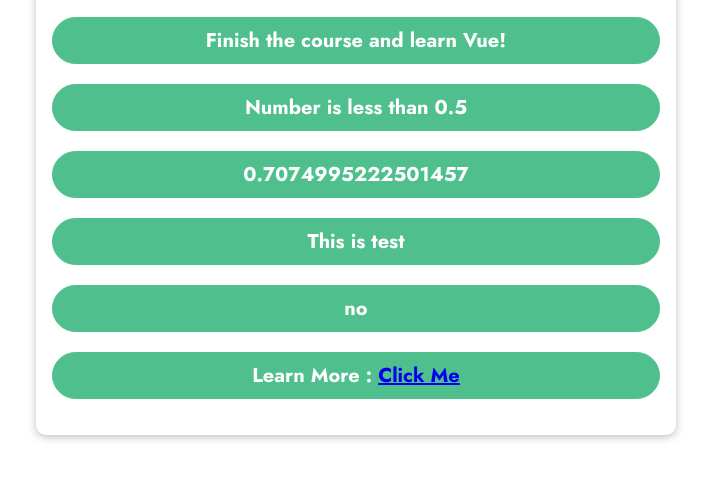
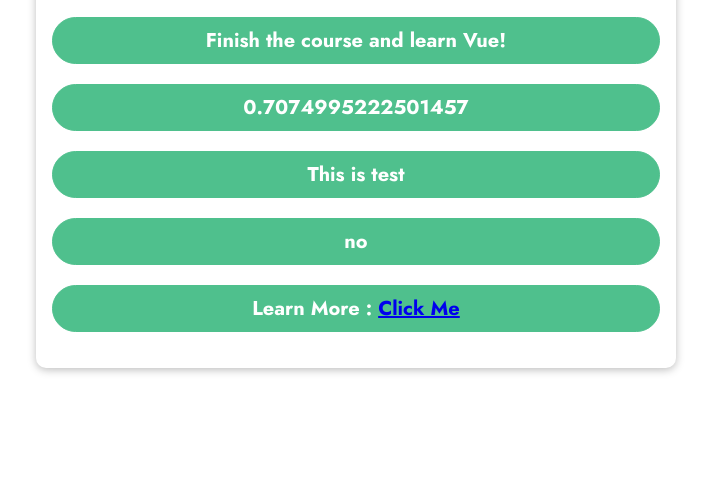
Before and after one commit to ANgajasinghe/vue.js-tutorial, a plain HTML site: page 2. Basics & Core Concepts - DOM Interaction with Vue/basics-01-starting-code/index.html in a window 1280 px wide. Shown: the part 286-766 px from the top of the page, without its empty margins (284-995 px from the left). Drawn offline with nearby package versions, Linux system fonts and the light colour scheme.

Commit message:
Access global variable to methods

```diff
--- a/2. Basics & Core Concepts - DOM Interaction with Vue/basics-01-starting-code/app.js
+++ b/2. Basics & Core Concepts - DOM Interaction with Vue/basics-01-starting-code/app.js
@@ -1,7 +1,8 @@
 const app = Vue.createApp({
     data() {
         return {
-            courseGoal : 'Finish the course and learn Vue!',
+            courseGoalA : 'Finish the course and learn Vue!',
+            courseGoalB : 'Code is hard but vue is grate',
             vueLink : 'https://vuejs.org/'
         };
     },
@@ -9,9 +10,9 @@ const app = Vue.createApp({
         outputGoal(){
             const randomNumber = Math.random();
             if(randomNumber < 0.5) {
-                return 'Number is less than 0.5'
+                return this.courseGoalA
             } else {
-                return 'Number is greater than 0.5'
+                return this.courseGoalB
             }
         },
         outputBool(){
--- a/2. Basics & Core Concepts - DOM Interaction with Vue/basics-01-starting-code/index.html
+++ b/2. Basics & Core Concepts - DOM Interaction with Vue/basics-01-starting-code/index.html
@@ -18,7 +18,6 @@
     </header>
     <section id="user-goal">
       <h2>My Course Goal</h2>
-      <p>{{courseGoal}}</p>
       <p>{{outputGoal()}}</p>
       <p>{{Math.random()}}</p>
       <p>{{"This is test "}}</p>
```
